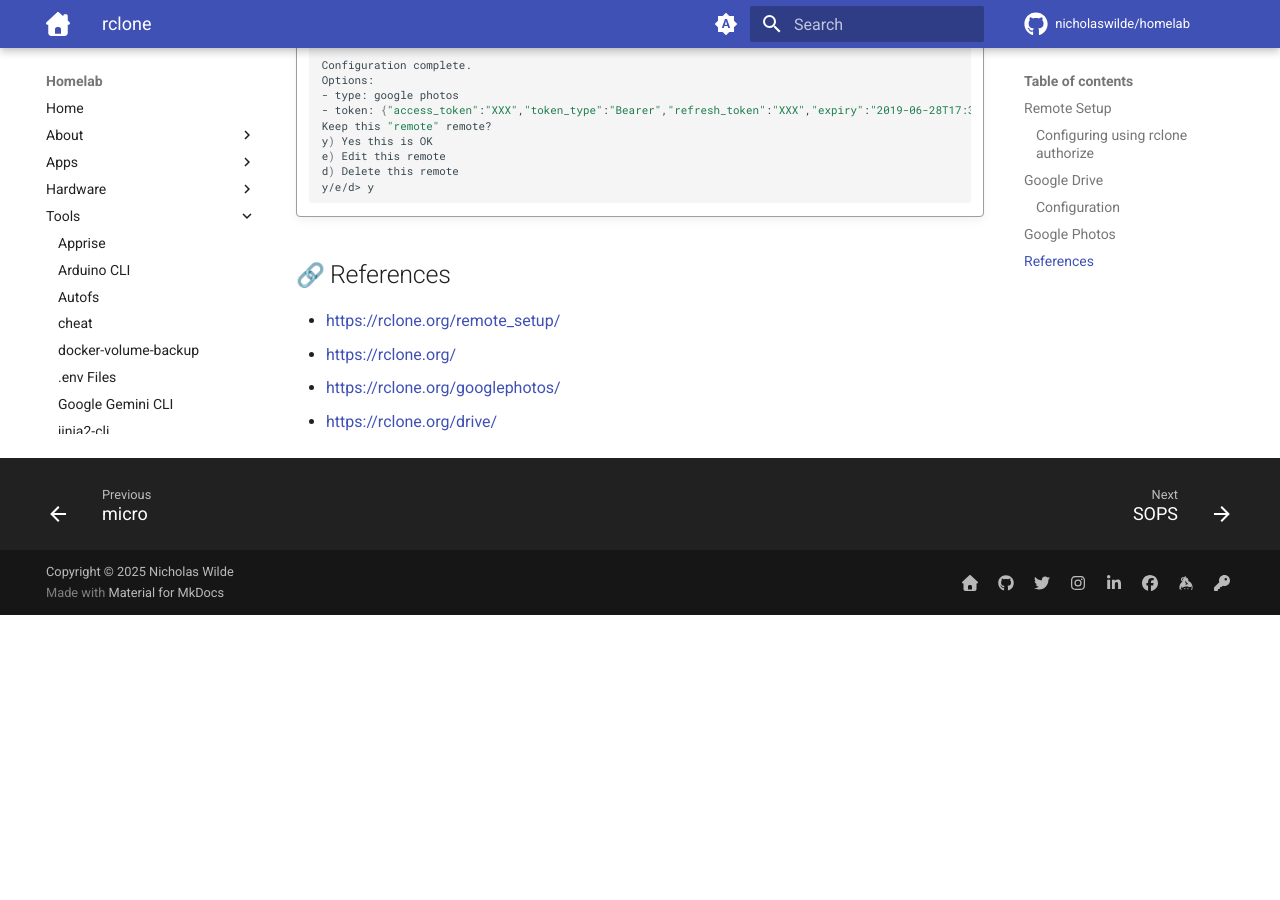
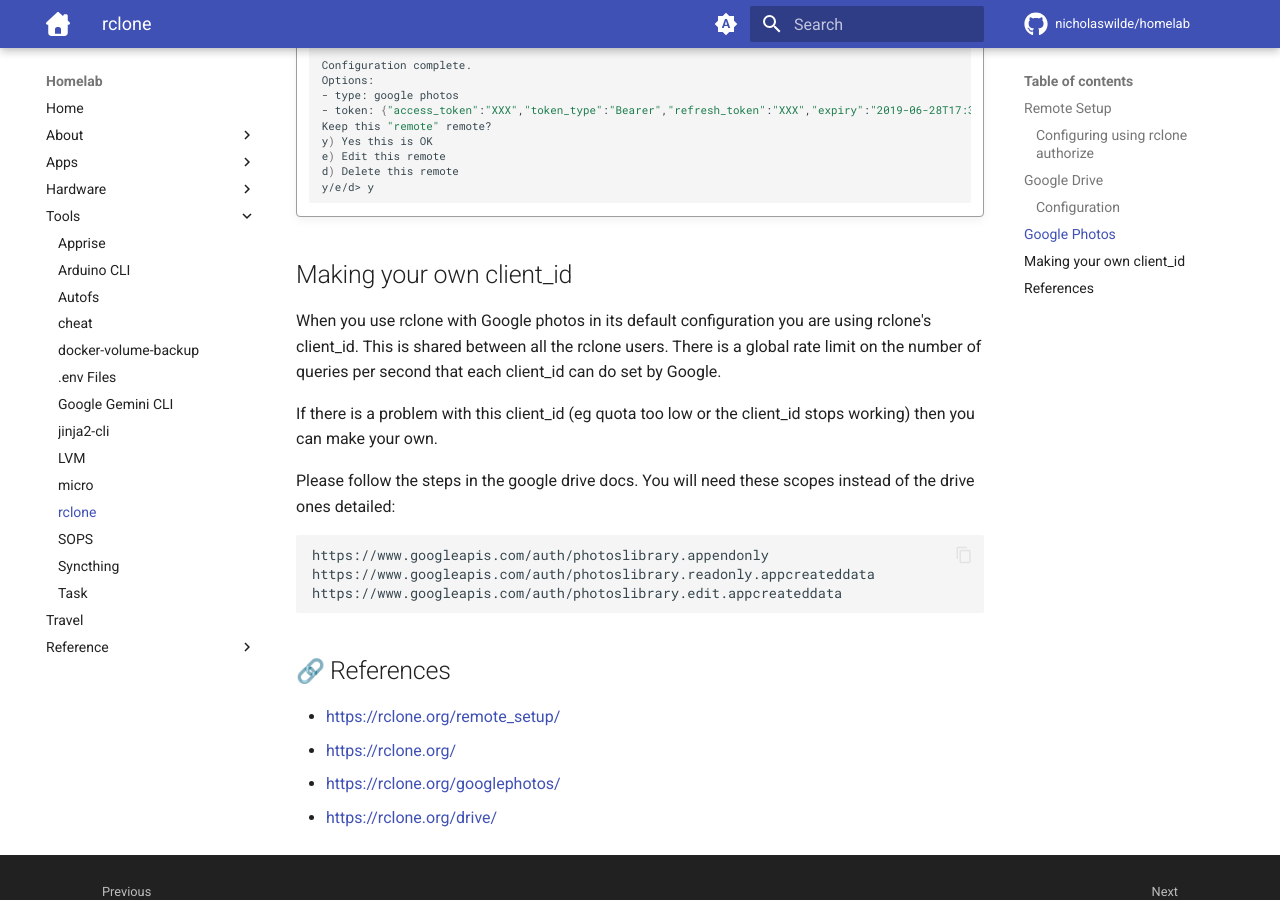
Before and after one commit to nicholaswilde/homelab, an MkDocs documentation site: the page built from docs/tools/rclone.md, in a window 1280 px wide and 900 px high, scrolled down 4782 px. Built offline with MkDocs 1.6.1 and Material for MkDocs 9.7.7, drawn with Linux system fonts in a browser that asks for light colours; emoji names are drawn with the system emoji font; comment, search, counter and statistics services are not loaded; before the commit the page ends 5397 px from its top, so only the background shows below that.

Commit message:
Update rclone.md

````diff
--- a/docs/tools/rclone.md
+++ b/docs/tools/rclone.md
@@ -263,6 +263,20 @@
     y/e/d> y
     ```
 
+## Making your own client_id
+
+When you use rclone with Google photos in its default configuration you are using rclone's client_id. This is shared between all the rclone users. There is a global rate limit on the number of queries per second that each client_id can do set by Google.
+
+If there is a problem with this client_id (eg quota too low or the client_id stops working) then you can make your own.
+
+Please follow the steps in the google drive docs. You will need these scopes instead of the drive ones detailed:
+
+```bash
+https://www.googleapis.com/auth/photoslibrary.appendonly
+https://www.googleapis.com/auth/photoslibrary.readonly.appcreateddata
+https://www.googleapis.com/auth/photoslibrary.edit.appcreateddata
+```
+
 ## :link: References
 
 - <https://rclone.org/remote_setup/>
````
